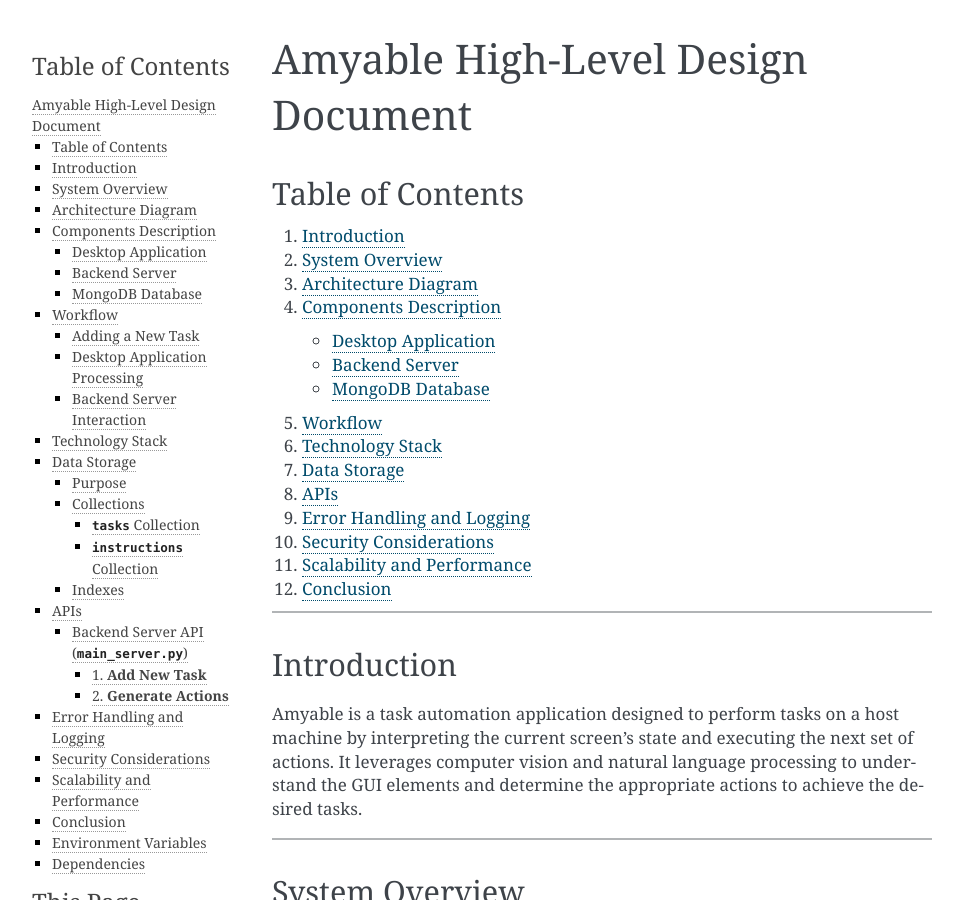
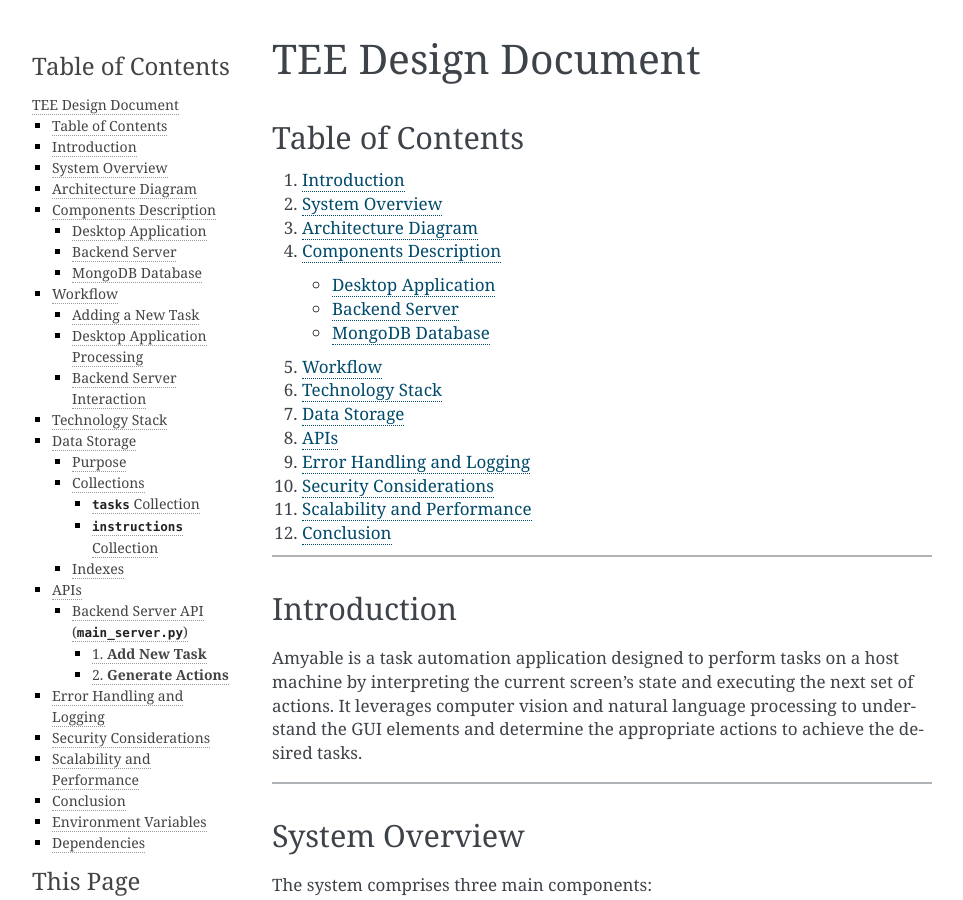
Before and after one commit to apurv101/aimyable_docs, a Sphinx documentation site: the page built from docs/task_execution_engine.md, in a window 1280 px wide and 900 px high. Shown: the whole window, without its empty margins (148-1111 px from the left). Built offline with Sphinx 7.4.7, drawn with Linux system fonts in a browser that asks for light colours.

Commit message:
Add initial documentation

```diff
--- a/docs/task_execution_engine.md
+++ b/docs/task_execution_engine.md
@@ -1,4 +1,4 @@
-# Amyable High-Level Design Document
+# TEE Design Document
 
 ## Table of Contents
 
```
